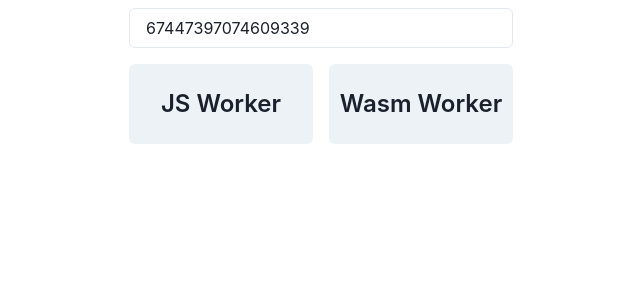
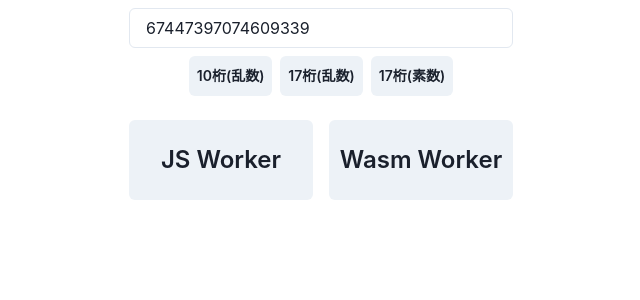
Before and after one commit to WTomoharu/wasm-prime-factorize, a React (Vite) app: page / in a window 1280 px wide. Shown: the top 300 px of the page, without its empty margins (319-959 px from the left). Built offline with nearby package versions, Linux system fonts and the light colour scheme.

Commit message:
候補欄を作成

```diff
--- a/src/app.tsx
+++ b/src/app.tsx
@@ -3,6 +3,7 @@ import { Box, Grid, Input } from "@chakra-ui/react"
 import { LoadableButton } from "./components/loadable-button"
 import { JsWorker } from "./workers/js-worker/client"
 import { WasmWorker } from "./workers/wasm-worker/client"
+import { Candidates } from "./components/candidates"
 
 export const App = () => {
   const [value, setValue] = useState("67447397074609339")
@@ -18,6 +19,14 @@ export const App = () => {
           type="number"
         />
       </Box>
+
+      <Candidates
+        mb="4"
+        value={value}
+        onClick={(type, value, e) => {
+          setValue(value.toString())
+        }}
+      />
 
       <Grid
         templateColumns='1fr 1fr'
--- /dev/null
+++ b/src/components/candidates.tsx
@@ -0,0 +1,45 @@
+import { Box, Button, ComponentWithAs, StackProps } from "@chakra-ui/react"
+import MersennePrimeNumbers from "../assets/prime-numbers.json"
+import { randomDigit, randomRamge } from "../utils/random"
+
+function primeNumber() {
+  return BigInt(MersennePrimeNumbers[randomRamge(0, MersennePrimeNumbers.length - 1)])
+}
+
+export type CandidatesProps = Omit<StackProps, "onClick"> & {
+  value?: string
+  onClick?(type: string, value: bigint, e: React.MouseEvent<HTMLButtonElement, MouseEvent>): void
+}
+
+export const Candidates: ComponentWithAs<"div", CandidatesProps> = ({ children, onClick, ...props }) => {
+  return (
+    <Box textAlign="center" mx="1" {...props}>
+      <Button mx="1" px="2" py="0" fontSize="sm" onClick={e => {
+        const element = e.target as HTMLButtonElement
+        const value = randomDigit(10)
+        onClick?.(element.textContent ?? "", value, e)
+      }}>
+        10桁(乱数)
+      </Button>
+      <Button mx="1" px="2" py="0" fontSize="sm" onClick={e => {
+        const element = e.target as HTMLButtonElement
+        const value = randomDigit(17)
+        onClick?.(element.textContent ?? "", value, e)
+      }}>
+        17桁(乱数)
+      </Button>
+      <Button mx="1" px="2" py="0" fontSize="sm" onClick={e => {
+        const element = e.target as HTMLButtonElement
+        let value: bigint
+        while (true) {
+          value = primeNumber()
+          if (value.toString() !== props.value) break
+        }
+        onClick?.(element.textContent ?? "", value!, e)
+      }}>
+        17桁(素数)
+      </Button>
+    </Box>
+  )
+
+}
```
